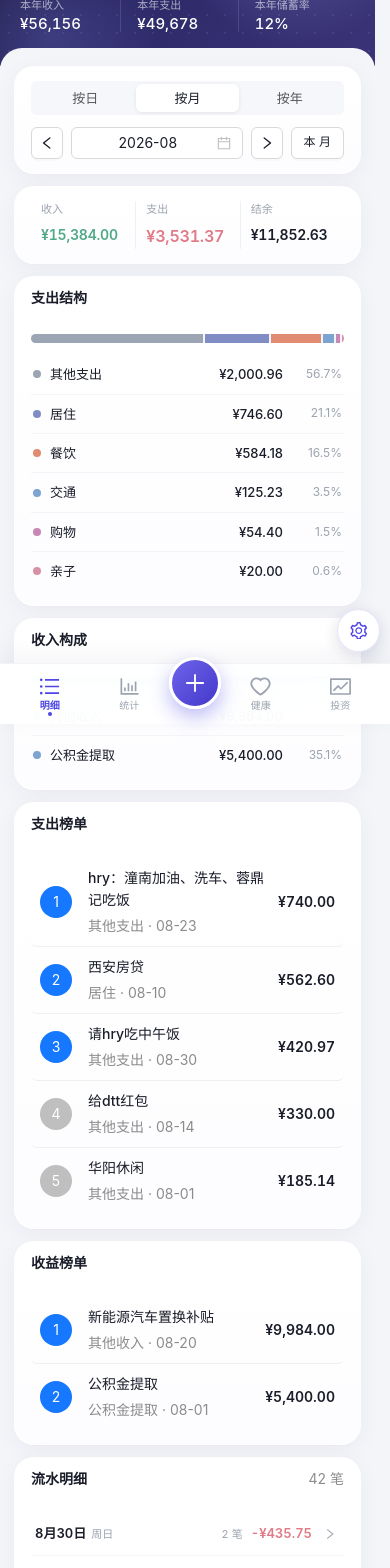
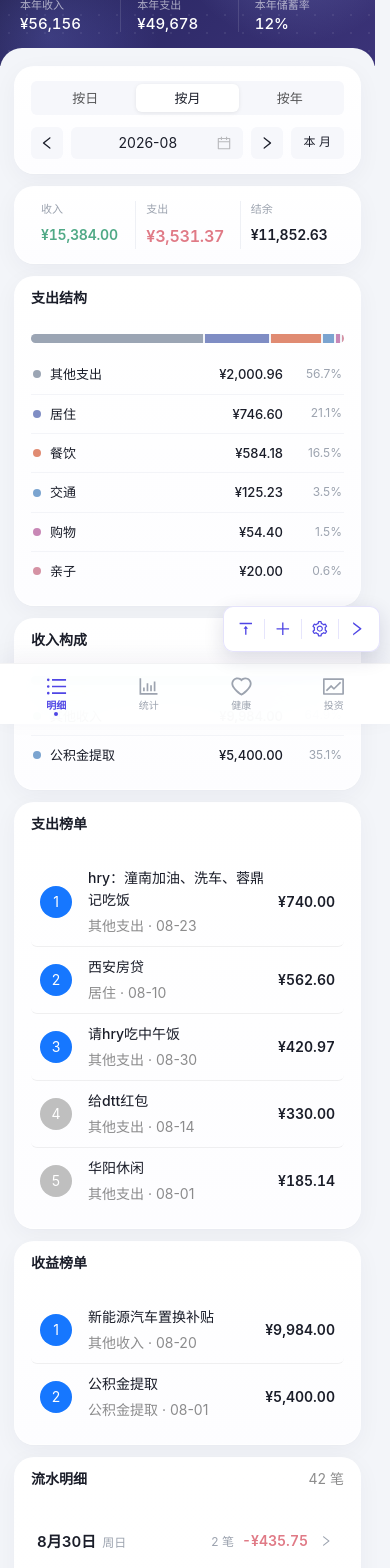
Before and after one commit to sufuwang/iMoney, a React (Vite) app: page / in a window 390 px wide. Shown: the part 120-1688 px from the top of the page. Built offline with nearby package versions, Linux system fonts and the light colour scheme.

Commit message:
feat: button group

```diff
--- a/src/App.tsx
+++ b/src/App.tsx
@@ -1,6 +1,12 @@
 import { useEffect, useMemo, useState } from 'react';
 import { ConfigProvider, message } from 'antd';
-import { SettingOutlined } from '@ant-design/icons';
+import {
+  LeftOutlined,
+  PlusOutlined,
+  RightOutlined,
+  SettingOutlined,
+  VerticalAlignTopOutlined,
+} from '@ant-design/icons';
 import zhCN from 'antd/locale/zh_CN';
 import dayjs from 'dayjs';
 import 'dayjs/locale/zh-cn';
@@ -31,6 +37,7 @@ export default function App() {
   });
   const [assets, setAssets] = useState<AssetSnapshot[]>(() => loadAssets());
   const [settingsOpen, setSettingsOpen] = useState(false);
+  const [fabOpen, setFabOpen] = useState(true);
   const [modalOpen, setModalOpen] = useState(false);
   const [entryMode, setEntryMode] = useState<'transaction' | 'asset'>('transaction');
   const [editing, setEditing] = useState<Transaction | null>(null);
@@ -214,16 +221,50 @@ export default function App() {
           )}
         </main>
 
+        <div
+          className={`fab-group${fabOpen ? '' : ' is-collapsed'}`}
+          role="group"
+          aria-label="快捷操作"
+        >
           <button
             type="button"
-          className="settings-fab"
+            className="fab-btn fab-action"
+            aria-label="回到顶部"
+            onClick={() => window.scrollTo({ top: 0, behavior: 'smooth' })}
+          >
+            <VerticalAlignTopOutlined />
+          </button>
+          <span className="fab-divider fab-action" />
+          <button
+            type="button"
+            className="fab-btn fab-action"
+            aria-label="记一笔"
+            onClick={openAdd}
+          >
+            <PlusOutlined />
+          </button>
+          <span className="fab-divider fab-action" />
+          <button
+            type="button"
+            className="fab-btn fab-action"
             aria-label="更多设置"
             onClick={() => setSettingsOpen(true)}
           >
             <SettingOutlined />
           </button>
+          <span className="fab-divider fab-action" />
+          <button
+            type="button"
+            className="fab-btn fab-toggle"
+            aria-label={fabOpen ? '收起快捷操作' : '展开快捷操作'}
+            aria-expanded={fabOpen}
+            onClick={() => setFabOpen((prev) => !prev)}
+          >
+            {fabOpen ? <RightOutlined /> : <LeftOutlined />}
+          </button>
+        </div>
 
-        <BottomTabBar active={activeTab} onChange={setActiveTab} onAdd={openAdd} />
+        <BottomTabBar active={activeTab} onChange={setActiveTab} />
       </div>
 
       <TransactionModal
--- a/src/components/BottomTabBar.tsx
+++ b/src/components/BottomTabBar.tsx
@@ -3,7 +3,6 @@ import {
   BarChartOutlined,
   FundOutlined,
   HeartOutlined,
-  PlusOutlined,
   UnorderedListOutlined,
 } from '@ant-design/icons';
 import type { TabKey } from '../types';
@@ -18,10 +17,9 @@ const ITEMS: { key: TabKey; label: string; icon: ReactNode }[] = [
 interface Props {
   active: TabKey;
   onChange: (key: TabKey) => void;
-  onAdd: () => void;
 }
 
-export default function BottomTabBar({ active, onChange, onAdd }: Props) {
+export default function BottomTabBar({ active, onChange }: Props) {
   const renderItem = (item: (typeof ITEMS)[number]) => (
     <button
       key={item.key}
@@ -37,13 +35,7 @@ export default function BottomTabBar({ active, onChange, onAdd }: Props) {
   return (
     <nav className="bottom-tabbar">
       <div className="tabbar-inner">
-        {renderItem(ITEMS[0])}
-        {renderItem(ITEMS[1])}
-        <button type="button" className="tabbar-add" onClick={onAdd} aria-label="记一笔">
-          <PlusOutlined />
-        </button>
-        {renderItem(ITEMS[2])}
-        {renderItem(ITEMS[3])}
+        {ITEMS.map(renderItem)}
       </div>
     </nav>
   );
--- a/src/index.css
+++ b/src/index.css
@@ -148,6 +148,13 @@ b, strong { font-variant-numeric: tabular-nums; }
 
 .ant-statistic-title { font-size: 11px !important; color: var(--ink-3) !important; }
 .ant-statistic-content { font-size: 20px !important; font-weight: 600 !important; }
+.period-average .ant-statistic-content,
+.period-average .ant-statistic-content-prefix,
+.period-average .ant-statistic-content-value {
+  font-size: var(--stat-size, 19px) !important;
+  white-space: nowrap;
+  font-variant-numeric: tabular-nums;
+}
 .ant-segmented { background: var(--soft) !important; padding: 3px; border-radius: var(--control-radius); }
 .ant-segmented-item-selected { border-radius: var(--control-radius) !important; box-shadow: 0 1px 4px rgba(0, 0, 0, 0.08) !important; }
 .ant-segmented-item-label { font-size: 13px; }
@@ -192,36 +199,39 @@ b, strong { font-variant-numeric: tabular-nums; }
   border-radius: 50%; background: var(--primary);
 }
 .tabbar-icon { font-size: 21px; line-height: 1; }
-.tabbar-add {
-  width: 52px; height: 52px; flex-shrink: 0; margin-top: -22px; border: 3px solid #fff;
-  border-radius: 50%; background: linear-gradient(135deg, #6d64ea, #4338ca); color: #fff;
-  font-size: 22px; display: flex; align-items: center; justify-content: center;
-  box-shadow: 0 8px 20px rgba(79, 70, 229, 0.38); cursor: pointer;
-  transition: transform 0.15s, box-shadow 0.2s;
-}
-.tabbar-add:active { transform: scale(0.92); box-shadow: 0 4px 12px rgba(79, 70, 229, 0.3); }
-
-.settings-fab {
+.fab-group {
   position: fixed;
   right: clamp(8px, 2.5vw, 16px);
   bottom: calc(72px + env(safe-area-inset-bottom));
   z-index: 110;
-  width: clamp(36px, 11vw, 44px);
-  height: clamp(36px, 11vw, 44px);
+  display: flex;
+  flex-direction: row;
+  align-items: center;
+  padding: 4px;
+  border: 1px solid rgba(79, 70, 229, 0.15);
+  border-radius: 10px;
+  background: rgba(255, 255, 255, 0.96);
+  backdrop-filter: blur(12px);
+  -webkit-backdrop-filter: blur(12px);
+  box-shadow: 0 6px 20px rgba(30, 27, 75, 0.14);
+}
+.fab-btn {
+  width: clamp(32px, 9.5vw, 36px);
+  height: clamp(32px, 9.5vw, 36px);
   display: flex; align-items: center; justify-content: center;
   padding: 0;
-  border: 1px solid rgba(79, 70, 229, 0.15);
-  border-radius: 50%;
-  background: rgba(255, 255, 255, 0.95);
-  backdrop-filter: blur(12px);
-  -webkit-backdrop-filter: blur(12px);
-  box-shadow: 0 4px 16px rgba(30, 27, 75, 0.14);
+  border: 0;
+  border-radius: 7px;
+  background: transparent;
   color: var(--primary);
-  font-size: clamp(15px, 4.5vw, 18px);
+  font-size: clamp(14px, 4vw, 16px);
   cursor: pointer;
-  transition: transform 0.15s, box-shadow 0.2s;
+  transition: background 0.2s, transform 0.15s, color 0.2s;
 }
-.settings-fab:active { transform: scale(0.92); box-shadow: 0 2px 10px rgba(30, 27, 75, 0.12); }
+.fab-btn:hover { background: #eef2ff; }
+.fab-btn:active { transform: scale(0.9); background: #e6ebff; }
+.fab-group.is-collapsed > :not(.fab-toggle) { display: none; }
+.fab-divider { width: 1px; height: 20px; flex-shrink: 0; background: rgba(79, 70, 229, 0.14); }
 
 /* ---------- Drawer & form ---------- */
 .drawer-footer { display: flex; gap: 10px; }
@@ -464,17 +474,25 @@ b, strong { font-variant-numeric: tabular-nums; }
 
 .txn-groups .ant-collapse-item { border-bottom: 0 !important; }
 .txn-groups .ant-collapse-item + .ant-collapse-item { border-top: 1px solid #f6f7fb !important; }
-.txn-groups .ant-collapse-header { align-items: center !important; padding: 10px 4px !important; cursor: default !important; }
-.txn-groups .ant-collapse-header:hover { background: transparent !important; }
+.txn-groups .ant-collapse-header {
+  align-items: center !important;
+  margin: 4px 0 !important;
+  padding: 13px 6px !important;
+  border-radius: 10px;
+  cursor: pointer !important;
+  transition: background 0.2s;
+}
+.txn-groups .ant-collapse-header:hover { background: #f7f8fc !important; }
+.txn-groups .ant-collapse-header:active { background: var(--soft) !important; }
 .txn-groups .ant-collapse-header-text { min-width: 0; }
-.txn-groups .ant-collapse-expand-icon { padding-inline-end: 4px !important; color: var(--ink-3); cursor: pointer; }
+.txn-groups .ant-collapse-expand-icon { padding-inline-end: 6px !important; font-size: 13px; color: var(--ink-3); }
 .txn-groups .ant-collapse-content-box { padding: 0 !important; }
 .txn-group-head { display: flex; align-items: center; justify-content: space-between; gap: 10px; width: 100%; }
-.txn-group-date { display: flex; align-items: baseline; gap: 5px; min-width: 0; }
-.txn-group-date strong { font-size: 13px; font-weight: 600; color: var(--ink); }
-.txn-group-date span { font-size: 11px; color: var(--ink-3); }
-.txn-group-meta { display: flex; align-items: baseline; gap: 8px; flex-shrink: 0; font-size: 11px; color: var(--ink-3); font-variant-numeric: tabular-nums; }
-.txn-group-meta b { font-size: 13px; font-weight: 600; }
+.txn-group-date { display: flex; align-items: baseline; gap: 6px; min-width: 0; }
+.txn-group-date strong { font-size: 15px; font-weight: 600; color: var(--ink); }
+.txn-group-date span { font-size: 12px; color: var(--ink-3); }
+.txn-group-meta { display: flex; align-items: baseline; gap: 8px; flex-shrink: 0; font-size: 12px; color: var(--ink-3); font-variant-numeric: tabular-nums; }
+.txn-group-meta b { font-size: 14px; font-weight: 600; }
 
 .stack-bar { display: flex; gap: 2px; height: 9px; border-radius: 6px; overflow: hidden; margin: 2px 0 12px; background: #f2f4f8; }
 .stack-bar span { display: block; height: 100%; }
@@ -490,6 +508,38 @@ b, strong { font-variant-numeric: tabular-nums; }
 .rank-list .ant-list-item-meta { align-items: center !important; }
 .clickable-list-item:hover { background: #f7f8fc; }
 .clickable-list-item:active { background: var(--soft); }
+/* ---------- Borderless controls (history & trends) ---------- */
+.history-page .ant-btn-default,
+.trends-page .ant-btn-default {
+  border-color: transparent !important;
+  background: var(--soft) !important;
+  box-shadow: none !important;
+  transition: background 0.2s, color 0.2s;
+}
+.history-page .ant-btn-default:hover,
+.trends-page .ant-btn-default:hover {
+  border-color: transparent !important;
+  background: #eef2ff !important;
+  color: var(--primary) !important;
+}
+.history-page .ant-btn-default:active,
+.trends-page .ant-btn-default:active { background: #e6ebff !important; }
+.history-page .ant-picker,
+.trends-page .ant-picker {
+  border-color: transparent !important;
+  background: var(--soft) !important;
+  box-shadow: none !important;
+  transition: background 0.2s, box-shadow 0.2s;
+}
+.history-page .ant-picker:hover,
+.trends-page .ant-picker:hover { background: #eef2ff !important; }
+.history-page .ant-picker.ant-picker-focused,
+.trends-page .ant-picker.ant-picker-focused {
+  border-color: transparent !important;
+  background: #fff !important;
+  box-shadow: 0 0 0 2px rgba(79, 70, 229, 0.12) !important;
+}
+
 .ant-progress-bg { border-radius: 8px !important; }
 .ant-empty-image { opacity: 0.65; }
 
@@ -500,17 +550,23 @@ b, strong { font-variant-numeric: tabular-nums; }
 .chart-legend { display: flex; flex-wrap: wrap; gap: 7px; padding: 2px 0 12px; }
 .chart-legend-item {
   display: inline-flex; align-items: center; gap: 7px; height: 28px;
-  padding: 0 10px; border: 1px solid #e9ebf1; border-radius: var(--control-radius);
-  background: #fff; color: var(--ink-3); font-size: 12px; cursor: pointer;
-  transition: opacity 0.2s, border-color 0.2s, background 0.2s, transform 0.15s;
+  padding: 0 10px; border: 1px solid transparent; border-radius: var(--control-radius);
+  background: var(--soft); color: var(--ink-3); font-size: 12px; cursor: pointer;
+  transition: opacity 0.2s, background 0.2s, color 0.2s, transform 0.15s;
 }
-.chart-legend-item.is-active { color: var(--ink); border-color: var(--legend-color); background: #fcfcfe; }
+.chart-legend-item:hover { background: #eef2ff; }
+.chart-legend-item.is-active {
+  color: var(--ink);
+  background: color-mix(in srgb, var(--legend-color) 10%, #fff);
+}
+.chart-legend-item.is-active:hover { background: color-mix(in srgb, var(--legend-color) 16%, #fff); }
 .chart-legend-item:active { transform: scale(0.96); }
 .chart-legend-mark {
   width: 12px; height: 3px; flex-shrink: 0; border-radius: 3px;
-  border: 1.5px solid var(--legend-color); background: transparent;
+  border: 0;
+  background: color-mix(in srgb, var(--legend-color) 34%, #fff);
 }
-.chart-legend-item.is-active .chart-legend-mark { background: var(--legend-color); border-width: 0; }
+.chart-legend-item.is-active .chart-legend-mark { background: var(--legend-color); }
 .chart-legend-label { white-space: nowrap; }
 .chart-tooltip {
   background: #fff; border: 1px solid #eef0f5; border-radius: 12px;
--- a/src/views/HistoryView.tsx
+++ b/src/views/HistoryView.tsx
@@ -157,7 +157,7 @@ export default function HistoryView({
   };
 
   return (
-    <Space direction="vertical" size={12} style={{ width: '100%' }}>
+    <Space direction="vertical" size={12} style={{ width: '100%' }} className="history-page">
       <Card size="small" styles={{ body: { padding: 12 } }}>
         <Segmented
           block
@@ -216,7 +216,6 @@ export default function HistoryView({
             ghost
             className="txn-groups"
             expandIconPosition="end"
-            collapsible="icon"
             items={groups.map((group) => {
               const groupSummary = summarize(group.rows, settings.currencyConfigs);
               const date = dayjs(group.key);
--- a/src/views/TrendsView.tsx
+++ b/src/views/TrendsView.tsx
@@ -1,4 +1,4 @@
-import { useMemo, useState, type CSSProperties } from 'react';
+import { useLayoutEffect, useMemo, useRef, useState, type CSSProperties } from 'react';
 import { Button, Card, Col, DatePicker, Empty, Row, Segmented, Space, Statistic, Typography } from 'antd';
 import {
   Area,
@@ -303,9 +303,49 @@ export default function TrendsView({ transactions, settings, onSettings, onViewC
   const days = Math.max(1, end.diff(start, 'day') + 1);
   const months = Math.max(1, end.diff(start, 'month') + 1);
   const years = Math.max(1, end.diff(start, 'year') + 1);
+  const averageStats = [
+    { label: '日均结余', value: summary.balance / days },
+    { label: '月均结余', value: summary.balance / months },
+    { label: '年均结余', value: summary.balance / years },
+  ];
+  // 金额过长时自动缩小字号，保证单行显示
+  const averageStatsRef = useRef<HTMLDivElement>(null);
+
+  useLayoutEffect(() => {
+    const root = averageStatsRef.current;
+    if (!root) return;
+
+    let lastWidth = -1;
+    const fit = () => {
+      const width = root.clientWidth;
+      if (!width || width === lastWidth) return;
+      lastWidth = width;
+      const nodes = [...root.querySelectorAll<HTMLElement>('.ant-statistic-content')];
+      if (!nodes.length) return;
+      nodes.forEach((node) => node.style.setProperty('--stat-size', '19px'));
+      let size = 19;
+      nodes.forEach((node) => {
+        const available = node.clientWidth;
+        if (!available || node.scrollWidth <= available) return;
+        size = Math.min(size, Math.floor((19 * available) / node.scrollWidth) - 1);
+      });
+      size = Math.max(10, size);
+      const apply = () => nodes.forEach((node) => node.style.setProperty('--stat-size', `${size}px`));
+      apply();
+      while (size > 10 && nodes.some((node) => node.scrollWidth > node.clientWidth)) {
+        size -= 1;
+        apply();
+      }
+    };
+
+    fit();
+    const observer = new ResizeObserver(fit);
+    observer.observe(root);
+    return () => observer.disconnect();
+  }, [summary.balance, days, months, years]);
 
   return (
-    <Space direction="vertical" size={16} style={{ width: '100%' }}>
+    <Space direction="vertical" size={16} style={{ width: '100%' }} className="trends-page">
       <Card size="small" styles={{ body: { padding: 12 } }}>
         <Segmented
           block
@@ -404,11 +444,15 @@ export default function TrendsView({ transactions, settings, onSettings, onViewC
       </Row>
 
       <Card size="small" title="周期均值分析">
-        <Row gutter={[16, 12]}>
-          <Col xs={8}><Statistic title="日均结余" value={summary.balance / days} precision={2} prefix="¥" /></Col>
-          <Col xs={8}><Statistic title="月均结余" value={summary.balance / months} precision={2} prefix="¥" /></Col>
-          <Col xs={8}><Statistic title="年均结余" value={summary.balance / years} precision={2} prefix="¥" /></Col>
-        </Row>
+        <div ref={averageStatsRef}>
+          <Row gutter={[16, 12]} className="period-average">
+            {averageStats.map((item) => (
+              <Col key={item.label} xs={8}>
+                <Statistic title={item.label} value={item.value} precision={2} prefix="¥" />
+              </Col>
+            ))}
+          </Row>
+        </div>
         <div className="section-divider" />
         <Row gutter={[16, 16]}>
           <Col xs={24} lg={12}>
```
Lines whose indentation alone changed are shown as unchanged.
